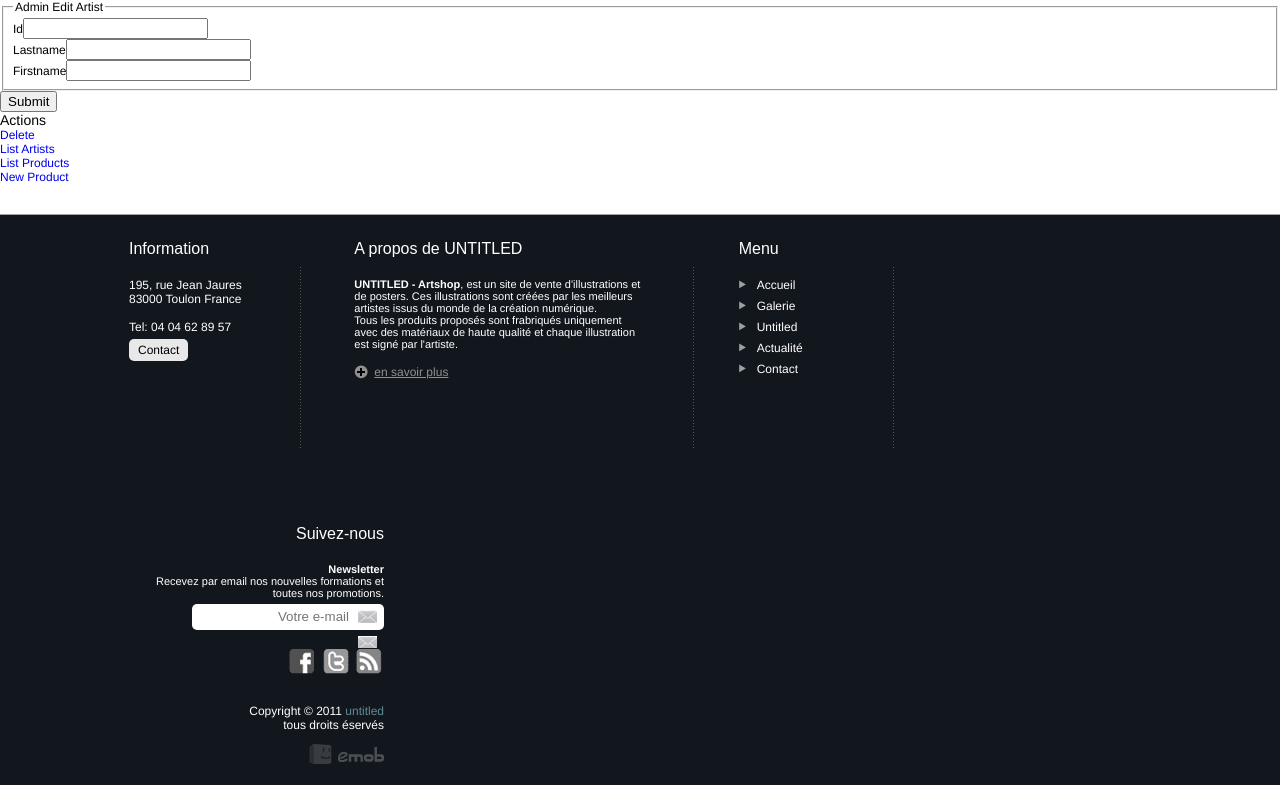
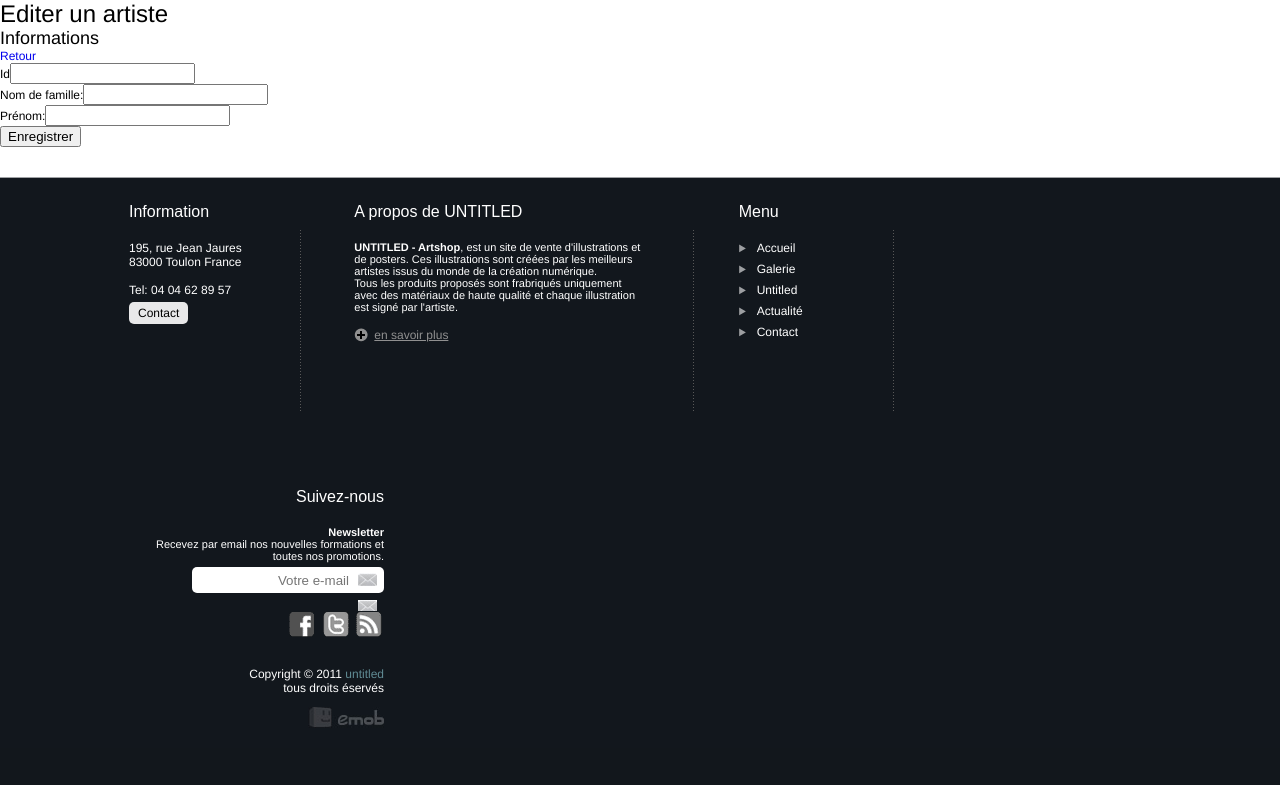
Before and after one commit to jeffart/shopping, a CakePHP app: the page made by app/View/Artists/admin_edit.ctp in a window 1280 px wide. Shown: the part 152-937 px from the top of the page. After the commit the page ends 879 px from the top, so only its background shows below. Run offline with PHP 8.4 and a stand-in for CakePHP, Linux system fonts and the light colour scheme; the template is opened without the code that fills it, so the values that code supplies are empty; form fields are guessed from the names that the template uses; some libraries are stand-ins or nearby versions.

Commit message:
6- Amelioration des vues admin artistes
Amelioration des vues admin artistes pour l'affichage

```diff
--- a/app/View/Artists/admin_edit.ctp
+++ b/app/View/Artists/admin_edit.ctp
@@ -1,22 +1,19 @@
-<div class="artists form">
-<?php echo $this->Form->create('Artist'); ?>
-	<fieldset>
-		<legend><?php echo __('Admin Edit Artist'); ?></legend>
-	<?php
+<?php $this->set('title_for_layout', 'Editer un artiste'); ?>
+<h1>Editer un artiste</h1>
+<div class="widget">
+    <div class="widget-title">
+        <h2>Informations</h2>
+        <ul>
+            <li><?php echo $this->Html->link('Retour', array('action'=>'index', 'admin'=>true)) ?></li>
+        </ul>
+    </div>
+    <div class="widget-content">
+        <?php echo $this->Form->create('Artist');?>
+        <?php
 		echo $this->Form->input('id');
-		echo $this->Form->input('lastname');
-		echo $this->Form->input('firstname');
+		echo $this->Form->input('lastname', array('label'=>'Nom de famille:'));
+		echo $this->Form->input('firstname', array('label'=>'Prénom:'));
 	?>
-	</fieldset>
-<?php echo $this->Form->end(__('Submit')); ?>
+        <?php echo $this->Form->end('Enregistrer') ?>
+    </div>
 </div>
-<div class="actions">
-	<h3><?php echo __('Actions'); ?></h3>
-	<ul>
-
-		<li><?php echo $this->Form->postLink(__('Delete'), array('action' => 'delete', $this->Form->value('Artist.id')), null, __('Are you sure you want to delete # %s?', $this->Form->value('Artist.id'))); ?></li>
-		<li><?php echo $this->Html->link(__('List Artists'), array('action' => 'index')); ?></li>
-		<li><?php echo $this->Html->link(__('List Products'), array('controller' => 'products', 'action' => 'index')); ?> </li>
-		<li><?php echo $this->Html->link(__('New Product'), array('controller' => 'products', 'action' => 'add')); ?> </li>
-	</ul>
-</div>
```
Also changed, not shown: app/View/Artists/admin_add.ctp (+16 -18 lines), app/View/Artists/admin_index.ctp (+37 -31 lines), app/View/Artists/admin_view.ctp (+18 -18 lines), app/Controller/AppController.php (line endings or trailing spaces).
